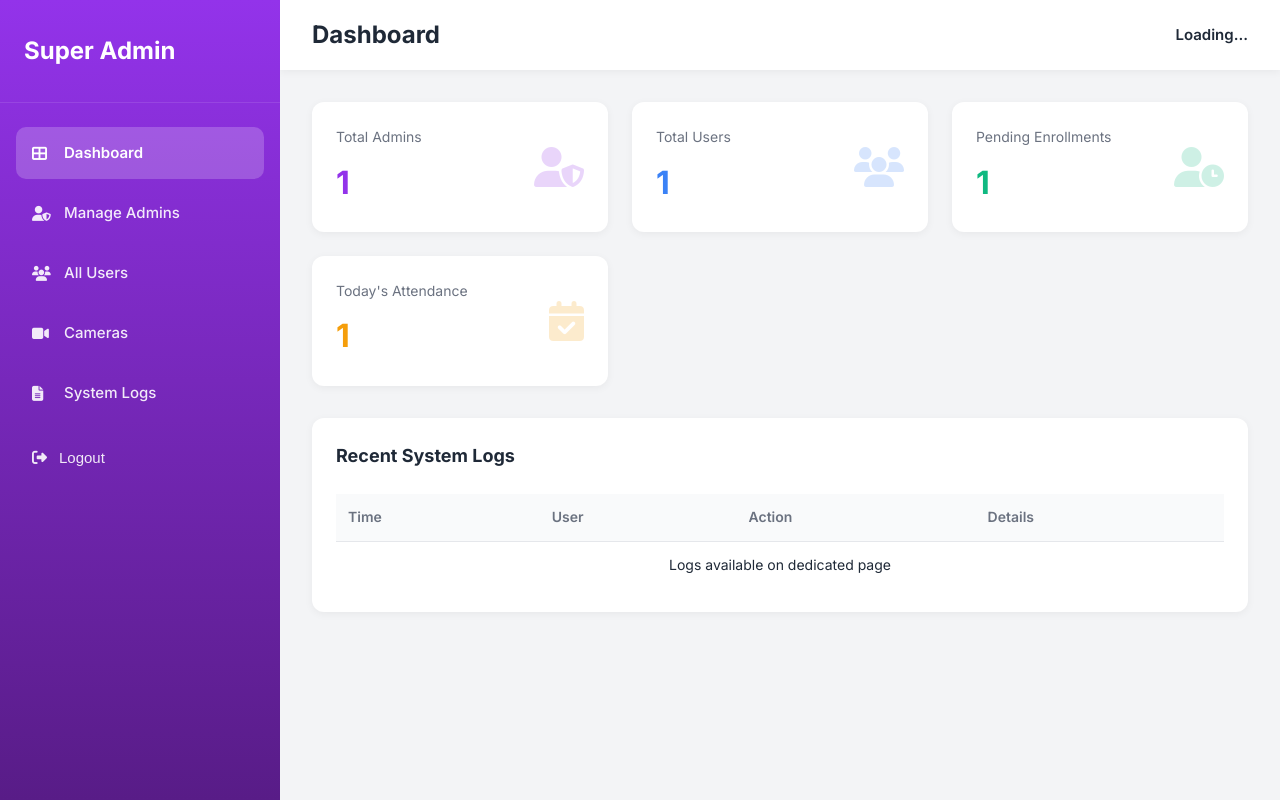
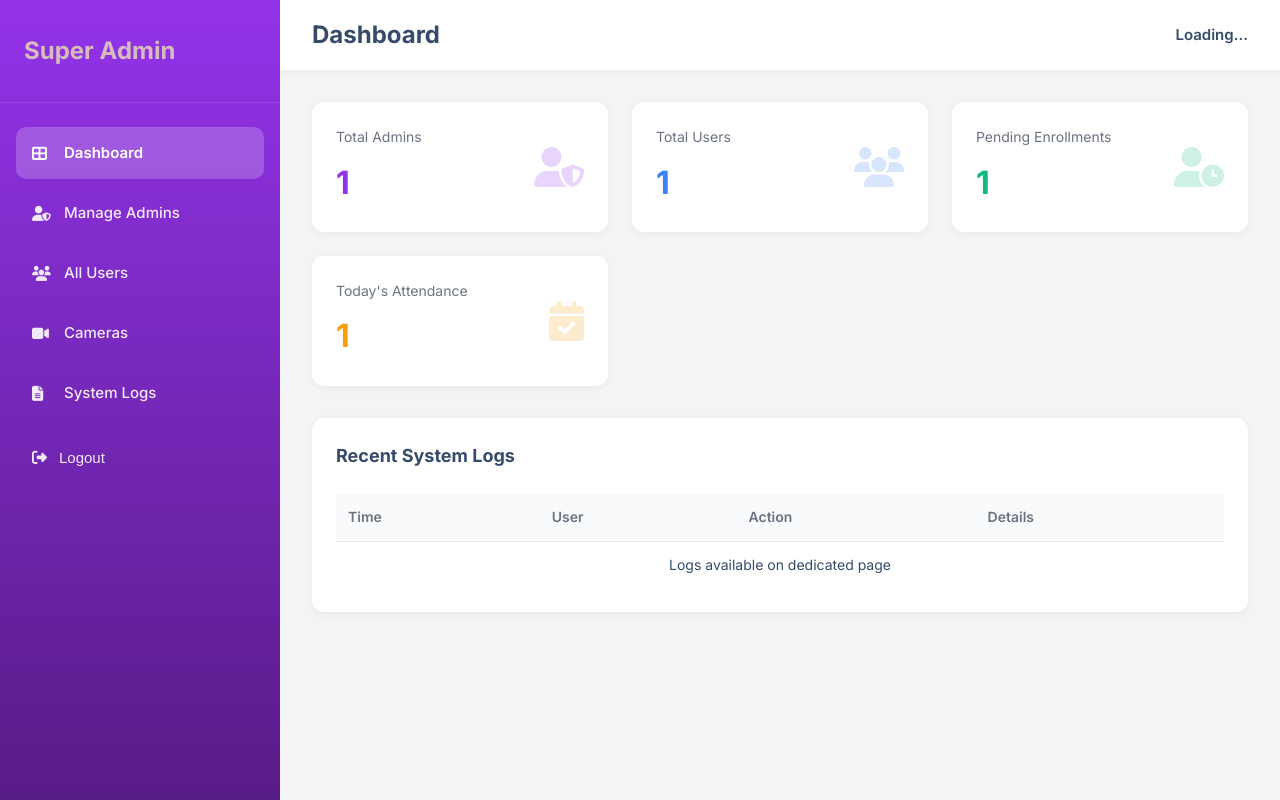
Before and after one commit to lakshay-lagyan/AI-Attendance-system, a Flask app: page /superadmin/dashboard in a window 1280 px wide. Run offline with Flask 3, Linux system fonts and the light colour scheme; a user stored in the database is signed in; a database or web service that is not in the repository returns one stand-in record (values such as "Sample title"); data that the repository does not hold is empty.

Commit message:
fix the design issues

```diff
--- a/static/css/sidebar-3d.css
+++ b/static/css/sidebar-3d.css
@@ -1,6 +1,5 @@
 /* ========================================
    3D SIDEBAR NAVIGATION
-   Modern sidebar with 3D effects
    ======================================== */
 
 .sidebar {
@@ -9,7 +8,7 @@
     left: 0;
     height: 100vh;
     width: 280px;
-    background: linear-gradient(180deg, #1a1a2e 0%, #16213e 100%);
+    background: linear-gradient(180deg, #d1d1ee 0%, #144adf 100%);
     box-shadow: 4px 0 24px rgba(0, 0, 0, 0.15);
     transform: translateZ(0);
     transition: all 0.3s cubic-bezier(0.4, 0, 0.2, 1);
@@ -32,7 +31,7 @@
 }
 
 /* 3D Glass Effect */
-.sidebar::before {
+/* .sidebar::before {
     content: '';
     position: absolute;
     top: 0;
@@ -64,7 +63,7 @@
 @keyframes borderGlow {
     0%, 100% { opacity: 0.3; }
     50% { opacity: 1; }
-}
+} */
 
 /* Logo Section */
 .sidebar-logo {
--- a/static/css/superadmin_dashboard.css
+++ b/static/css/superadmin_dashboard.css
@@ -9,7 +9,7 @@
     --sa-accent: #c084fc;
     --sa-bg: #f3f4f6;
     --sa-card-bg: #ffffff;
-    --sa-text: #1f2937;
+    --sa-text: #364b69;
     --sa-text-light: #6b7280;
     --sa-border: #e5e7eb;
     --sa-success: #10b981;
@@ -44,7 +44,7 @@
     width: 280px;
     height: 100vh;
     background: linear-gradient(180deg, var(--sa-primary) 0%, var(--sa-secondary) 100%);
-    color: white;
+    color: rgb(214, 188, 188);
     z-index: 1000;
     overflow-y: auto;
     transition: transform 0.3s ease;
```
